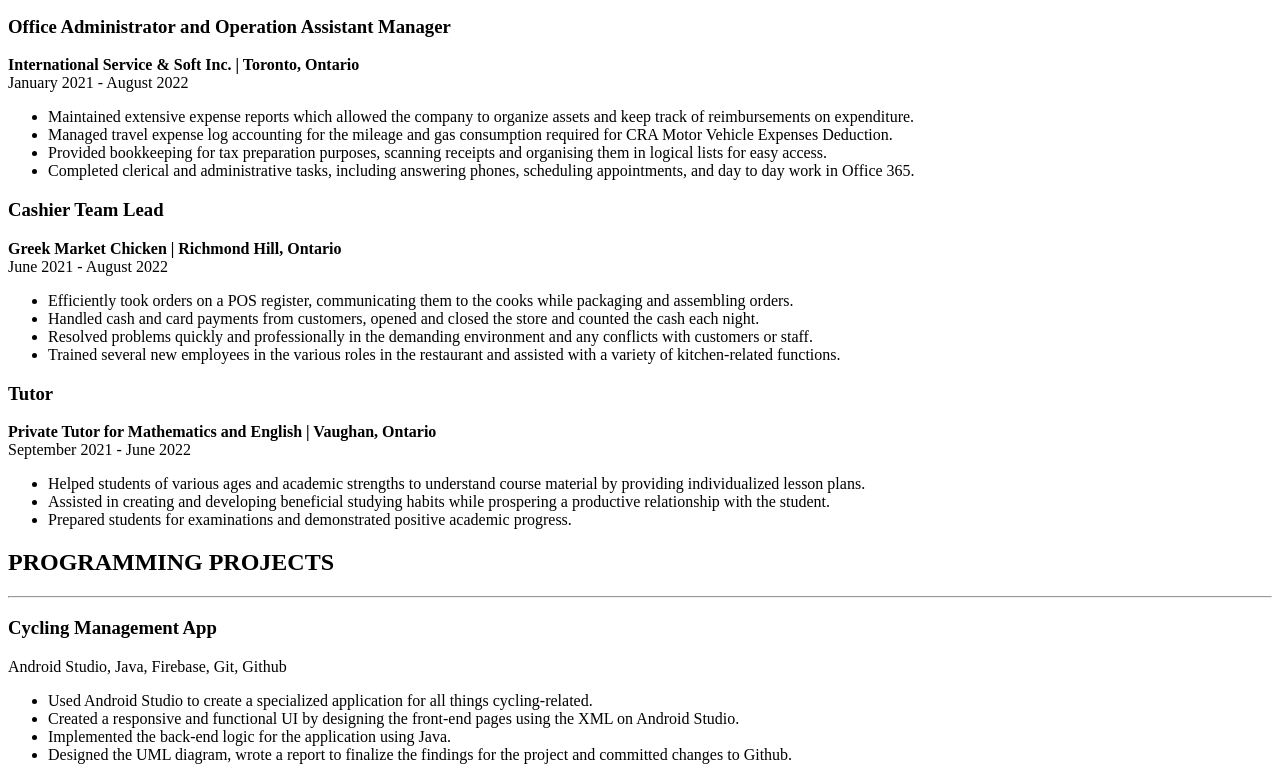
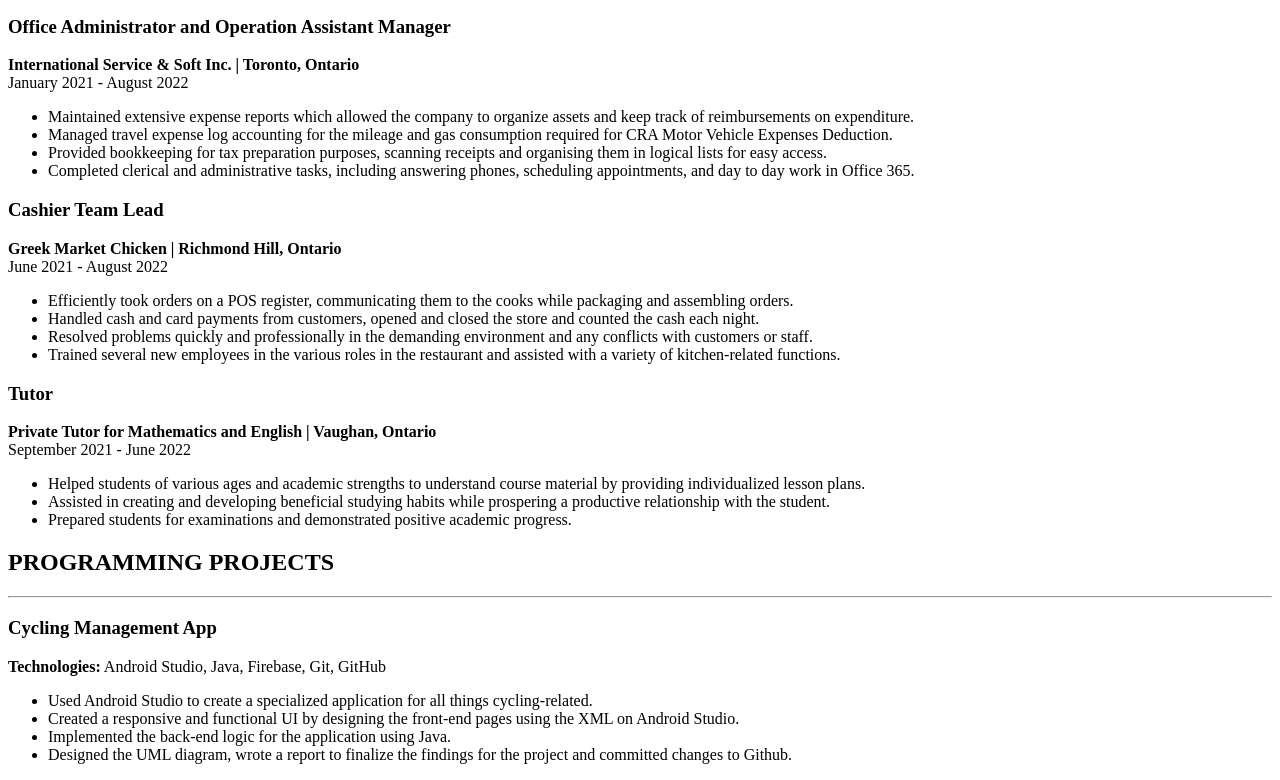
Before and after one commit to nicolemihalachioiu/Nicole_Mihalachioiu_Resume_HTML, a plain HTML site: page index.html in a window 1280 px wide. Shown: the part 906-1686 px from the top of the page. Drawn offline with Linux system fonts and the light colour scheme.

Commit message:
Update index.html

```diff
--- a/index.html
+++ b/index.html
@@ -74,7 +74,7 @@
     <h2>PROGRAMMING PROJECTS</h2>
     <hr/>
     <h3>Cycling Management App</h3>
-    <p>Android Studio, Java, Firebase, Git, Github</p>
+    <p><strong>Technologies:</strong> Android Studio, Java, Firebase, Git, GitHub</p>
     <ul>
         <li>Used Android Studio to create a specialized application for all things cycling-related.</li>
         <li>Created a responsive and functional UI by designing the front-end pages using the XML on Android Studio.</li>
```
